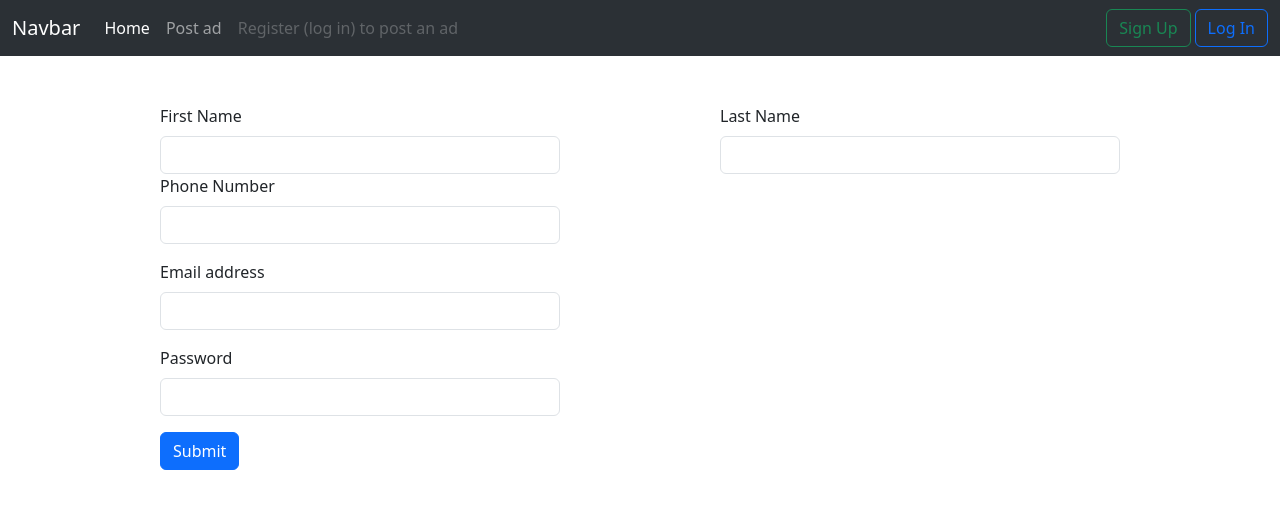
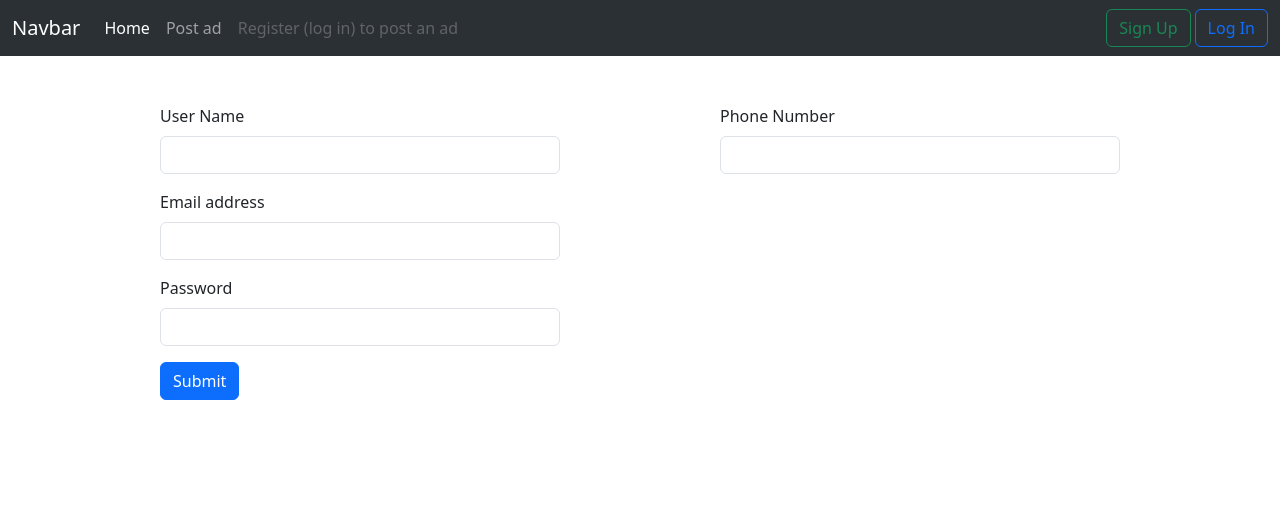
Before and after one commit to sedmahdihashemi/Home-Site, a React (Vite) app in the folder HomeSite/: page /signup in a window 1280 px wide. Shown: the top 508 px of the page. Built offline with nearby package versions, Linux system fonts and the light colour scheme.

Commit message:
install json server and auth

```diff
--- a/HomeSite/src/components/FormSign.jsx
+++ b/HomeSite/src/components/FormSign.jsx
@@ -6,13 +6,10 @@ export default function FormSign() {
             <form className='col-9'>
                 <div className="col-12 mb-3 d-flex flex-wrap justify-content-between">
                     <div className='col-5'>
-                        <label htmlFor="exampleInputFirst" className="form-label">First Name </label>
-                        <input type="text" className="form-control" id="exampleInputFirst" />
+                        <label htmlFor="exampleInputUser" className="form-label">User Name</label>
+                        <input type="text" className="form-control" id="exampleInputUser" />
                     </div>
-                    <div className='col-5'>
-                    <label htmlFor="exampleInputLast" className="form-label">Last Name </label>
-                    <input type="text" className="form-control" id="exampleInputLast" />
-                    </div>
+
                     <div className='col-5'>
                     <label htmlFor="exampleInputphone" className="form-label">Phone Number</label>
                     <input type="text" className="form-control" id="exampleInputphone" />
--- /dev/null
+++ b/HomeSite/src/data/db.json
@@ -0,0 +1,11 @@
+{
+    "posts": [
+      { "id": "1", "title": "a title", "location": ""  },
+      { "id": "2", "title": "another title" , "location": "" }
+    ],
+    "users": [
+      { "id": "1", "usenName": "", "gmail":"", "phone":"", "password":""  },
+      { "id": "2",  "usenName": "", "gmail":"", "phone":"", "password":"" }
+    ]
+
+  }
--- a/package.json
+++ b/package.json
@@ -2,5 +2,9 @@
   "dependencies": {
     "react-router": "^6.26.2",
     "react-router-dom": "^6.26.2"
+  },
+  "devDependencies": {
+    "json-server": "^1.0.0-beta.2",
+    "json-server-auth": "^2.1.0"
   }
 }
```
Also changed, not shown: 1 other file (tests, documents, lock files or other folders).
